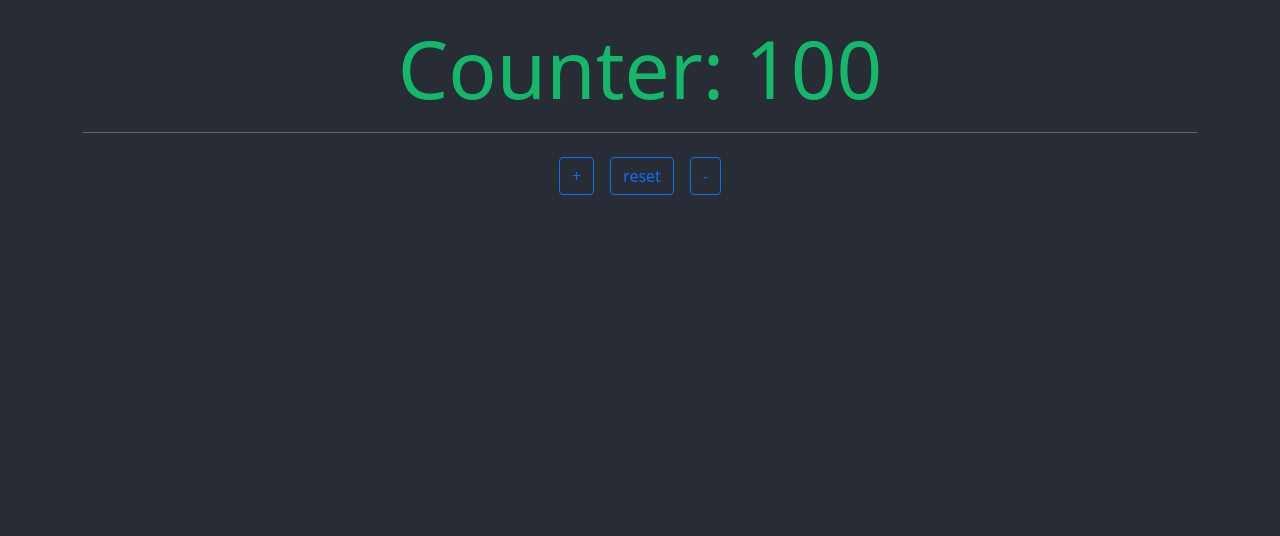
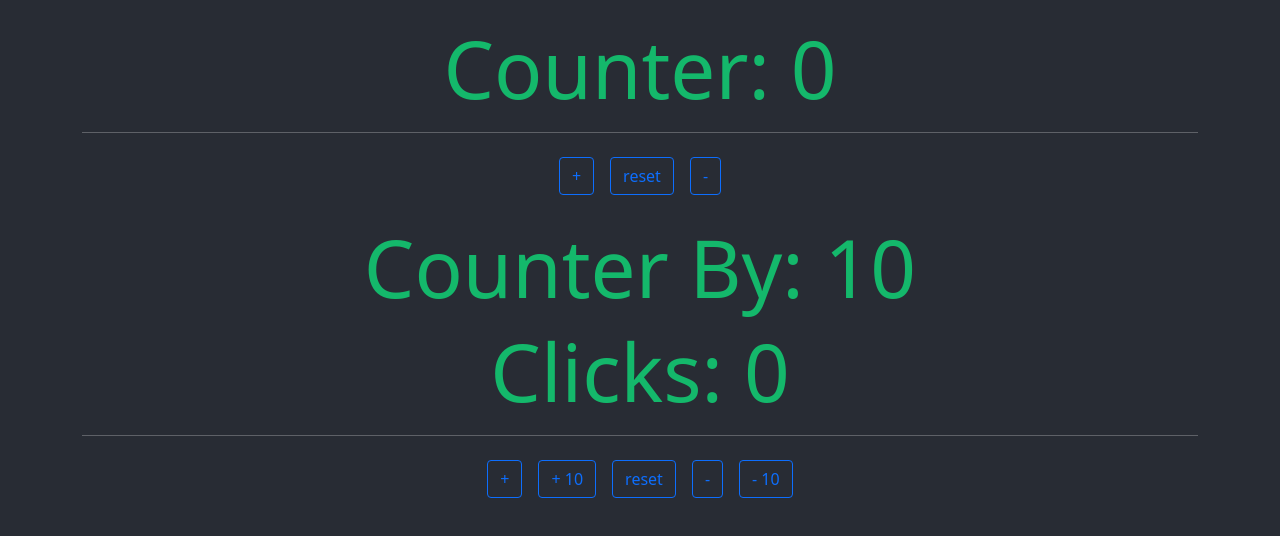
Before and after one commit to sonusbeat/01-react_basis, a React (Create React App) app: page / in a window 1280 px wide. Shown: the top 536 px of the page. Built offline with nearby package versions, Linux system fonts and the light colour scheme.

Commit message:
Counter By

```diff
--- /dev/null
+++ b/src/01-basis/Components/CounterBy.tsx
@@ -0,0 +1,74 @@
+import { useState } from "react";
+
+interface Props {
+  initialValue?: number;
+}
+
+const CounterBy = ({ initialValue = 10 }: Props): JSX.Element => {
+  const [ counterState, setCounterState ] = useState({
+    counter: initialValue,
+    clicks: 0
+  });
+
+  const { counter, clicks } = counterState;
+
+  const handleIncrement = ( value: number ): void => {
+    setCounterState( ({ counter, clicks }) => ({
+        counter: counter + value,
+        clicks: clicks + 1
+    }));
+  };
+
+  const handleReset = (): void => {
+    setCounterState(({ counter, clicks }) => ({
+      counter: initialValue,
+      clicks: 0
+    }));
+  };
+
+  const handleDecrement = ( value: number ): void => {
+    if ( counter > 0 ) {
+      setCounterState( ({ counter, clicks }) => ({
+        counter: counter - value,
+        clicks: clicks + 1
+      }));
+    }
+  };
+
+  return (
+    <>
+      <h1 className="text-center green display-1">Counter By: { counter }</h1>
+      <h2 className="text-center green display-1">Clicks: { clicks }</h2>
+      <hr />
+
+      <section className="text-center mt-4">
+        <button
+          className="btn btn-outline-primary me-3"
+          onClick={ () => handleIncrement( 1 ) }
+        >+</button>
+
+        <button
+          className="btn btn-outline-primary"
+          onClick={ () => handleIncrement( 10 ) }
+        >+ 10</button>
+
+        <button
+          className="btn btn-outline-primary mx-3"
+          onClick={ handleReset }
+        >reset</button>
+
+        <button
+          className="btn btn-outline-primary me-3"
+          onClick={ () => handleDecrement( 1 ) }
+        >-</button>
+
+        <button
+          className="btn btn-outline-primary"
+          onClick={ () => handleDecrement( 10 ) }
+        >- 10</button>
+      </section>
+    </>
+  );
+};
+
+export default CounterBy;
--- a/src/index.tsx
+++ b/src/index.tsx
@@ -4,11 +4,15 @@ import reportWebVitals from './reportWebVitals';
 import 'bootstrap/dist/css/bootstrap.css';
 
 import Counter from './01-basis/Components/Counter';
+import CounterBy from './01-basis/Components/CounterBy';
 import './index.css';
 
 ReactDOM.render(
   <React.StrictMode>
-    <Counter initialValue={ 100 } />
+    <>
+      <Counter /><br />
+      <CounterBy />
+    </>
   </React.StrictMode>,
   document.getElementById('root')
 );
```
